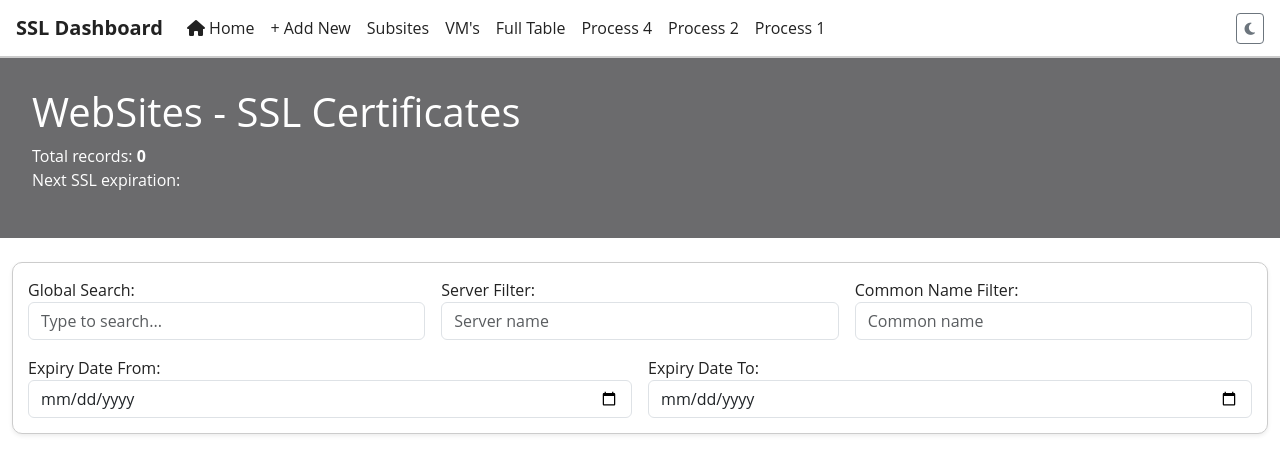
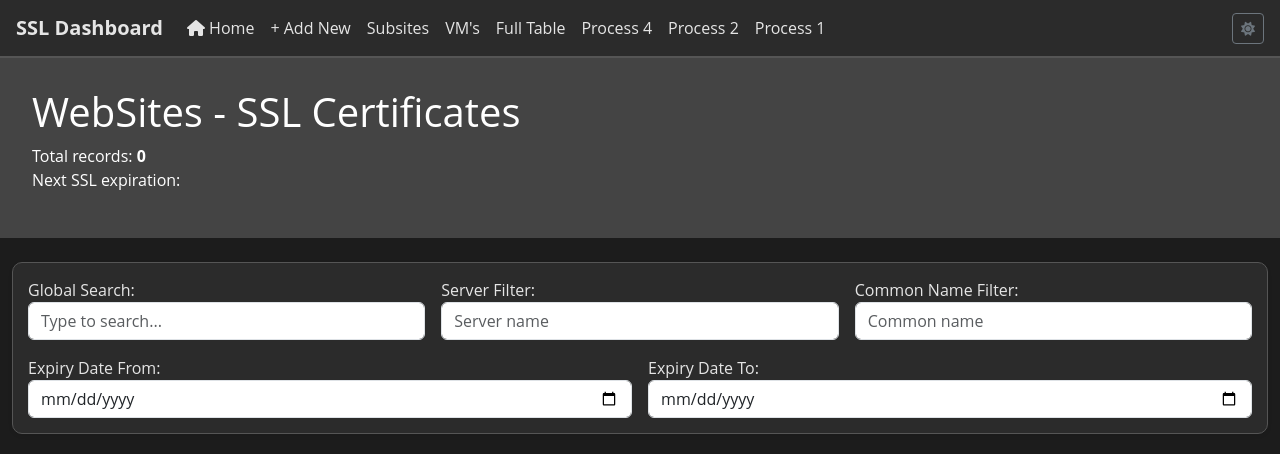
Before and after one commit to UoEMainLibrary/LDDT_Sites_and_Systems_Tracking, a Django app: a page that uses lddt_app/templates/website/websites_home.html in a window 1280 px wide. Shown: the top 454 px of the page. Run offline with Django 3.2, Linux system fonts and the light colour scheme; data that the repository does not hold is empty; parts of the project's set-up code (start-up, migrations or seed data) failed here and were passed over.

Commit message:
applying dark mode

```diff
--- a/lddt_app/templates/website/websites_home.html
+++ b/lddt_app/templates/website/websites_home.html
@@ -1,5 +1,5 @@
 <!DOCTYPE html>
-<html lang="en" data-theme="light">
+<html lang="en" data-theme="dark">
 <head>
     <meta charset="UTF-8">
     <title>Websites</title>
@@ -136,7 +136,7 @@ table.table {
 
         </ul>
 
-        <button id="darkToggle" class="btn btn-outline-secondary btn-sm"><i class="fa fa-moon"></i></button>
+        <button id="darkToggle" class="btn btn-outline-secondary btn-sm"><i class="fa fa-sun"></i></button>
     </div>
 </nav>
 
@@ -279,12 +279,27 @@ table.table {
 <script>
 
 // ------------------ Dark Mode ------------------
-document.documentElement.dataset.theme = localStorage.getItem("theme") || "light";
+const root = document.documentElement;
+const darkToggleBtn = document.getElementById("darkToggle");
+const darkToggleIcon = darkToggleBtn.querySelector("i");
 
-document.getElementById("darkToggle").onclick = () => {
-    const root = document.documentElement;
+function updateDarkModeIcon(theme) {
+    if(theme === "dark") {
+        darkToggleIcon.classList.remove("fa-moon");
+        darkToggleIcon.classList.add("fa-sun");
+    } else {
+        darkToggleIcon.classList.remove("fa-sun");
+        darkToggleIcon.classList.add("fa-moon");
+    }
+}
+
+root.dataset.theme = localStorage.getItem("theme") || "dark";
+updateDarkModeIcon(root.dataset.theme);
+
+darkToggleBtn.onclick = () => {
     root.dataset.theme = root.dataset.theme === "dark" ? "light" : "dark";
     localStorage.setItem("theme", root.dataset.theme);
+    updateDarkModeIcon(root.dataset.theme);
 };
 
 
```
